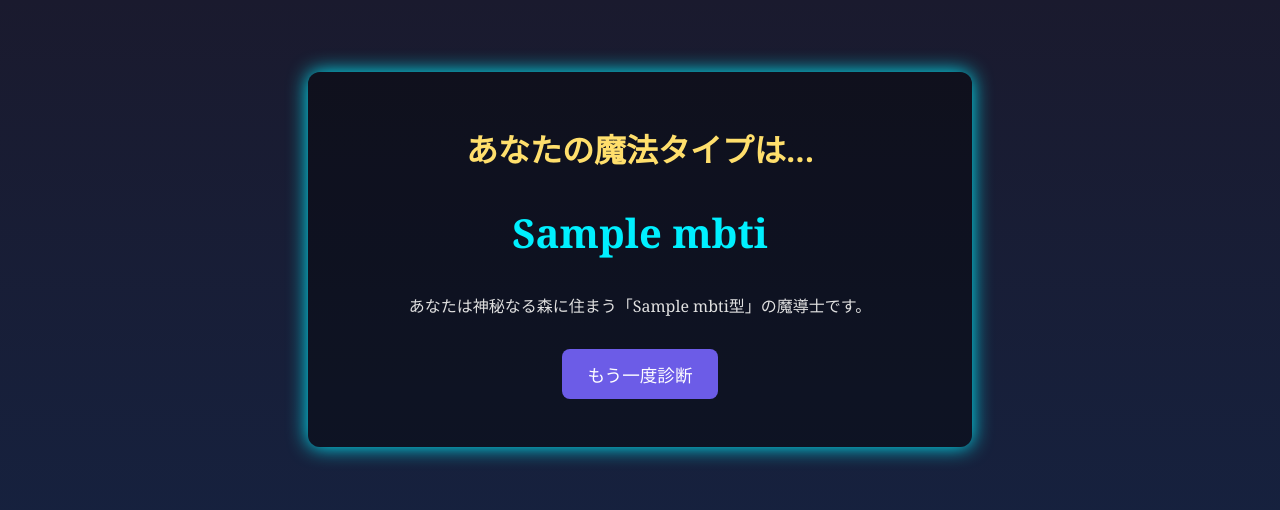
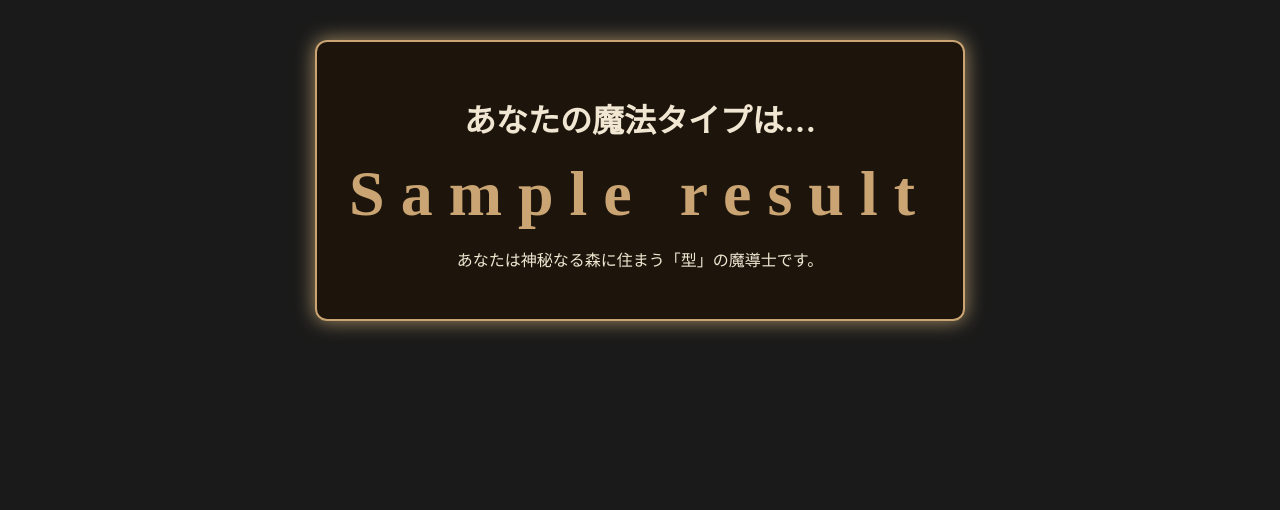
Before and after one commit to gintya/fantasy-mbti-quiz, a Flask app: template templates/result.html in a window 1280 px wide. Shown: the top 510 px of the page. Run offline with Flask 3, Linux system fonts and the light colour scheme; the template is opened without the code that fills it: most values are stand-ins (such as "Sample title", 1, 10 or a date in 2020).

Commit message:
Update result.html

```diff
--- a/templates/result.html
+++ b/templates/result.html
@@ -1,18 +1,44 @@
+<!-- templates/result.html -->
 <!DOCTYPE html>
 <html lang="ja">
 <head>
-  <meta charset="UTF-8">
-  <title>診断結果</title>
-  <link rel="stylesheet" href="{{ url_for('static', filename='style.css') }}">
+<meta charset="UTF-8" />
+<title>あなたの魔法タイプ診断結果</title>
+<style>
+    body {
+        background-color: #1a1a1a;
+        color: #f0e6d2;
+        font-family: 'Cinzel', serif;
+        padding: 2rem;
+        text-align: center;
+    }
+    .result-box {
+        background-color: rgba(30, 20, 10, 0.85);
+        border: 2px solid #caa472;
+        border-radius: 12px;
+        padding: 2rem;
+        display: inline-block;
+        box-shadow: 0 0 20px #a88f65;
+    }
+    h1 {
+        margin-bottom: 1rem;
+    }
+    .mbti-code {
+        font-size: 4rem;
+        font-weight: bold;
+        color: #caa472;
+        margin: 1rem 0;
+        letter-spacing: 1rem;
+        font-family: 'Cinzel Decorative', serif;
+    }
+</style>
 </head>
-<body class="fantasy">
-  <div class="container">
-    <h1>あなたの魔法タイプは...</h1>
-    <div class="result">
-      <h2>{{ mbti }}</h2>
-      <p>あなたは神秘なる森に住まう「{{ mbti }}型」の魔導士です。</p>
+<body>
+    <div class="result-box">
+        <h1>あなたの魔法タイプは…</h1>
+        <div class="mbti-code">{{ result }}</div>
+        <p>あなたは神秘なる森に住まう「型」の魔導士です。</p>
+        <!-- ここにMBTIタイプ別の説明を追加できます -->
     </div>
-    <a class="btn" href="{{ url_for('index') }}">もう一度診断</a>
-  </div>
 </body>
 </html>
```
